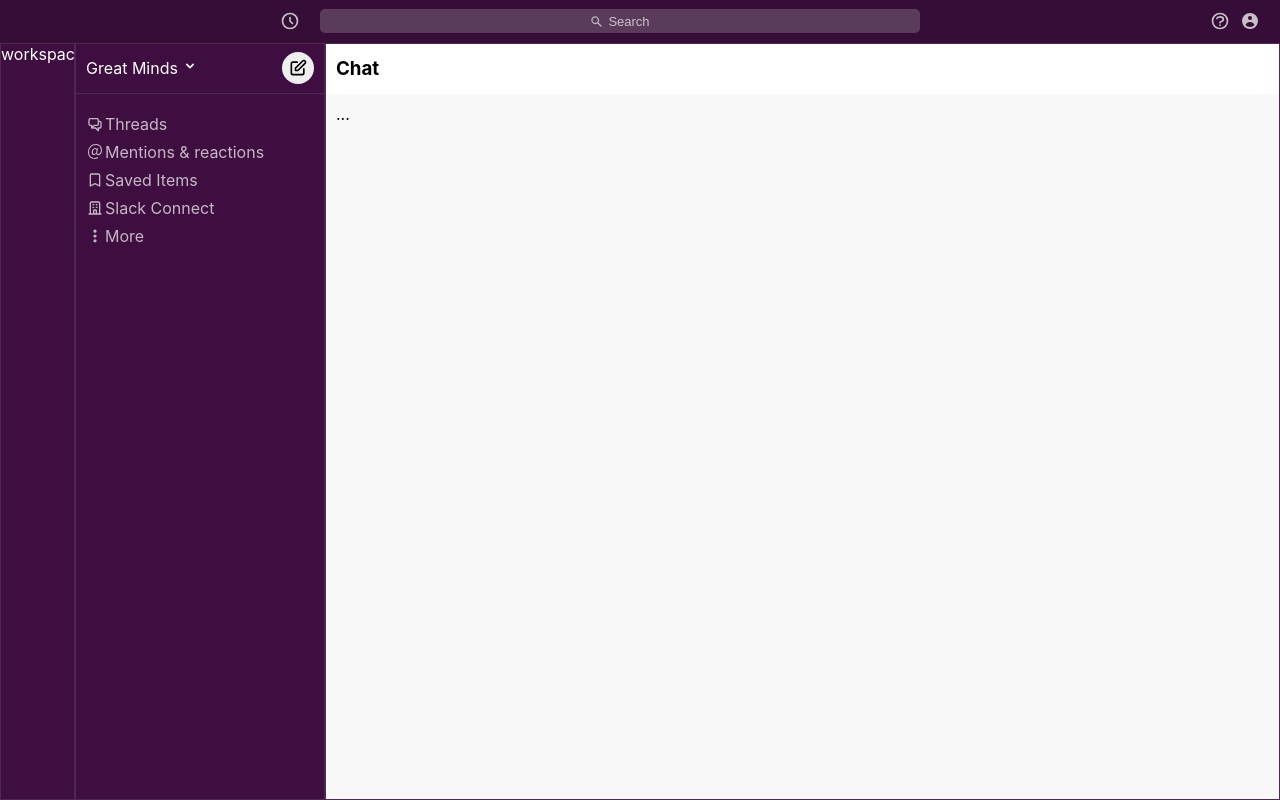
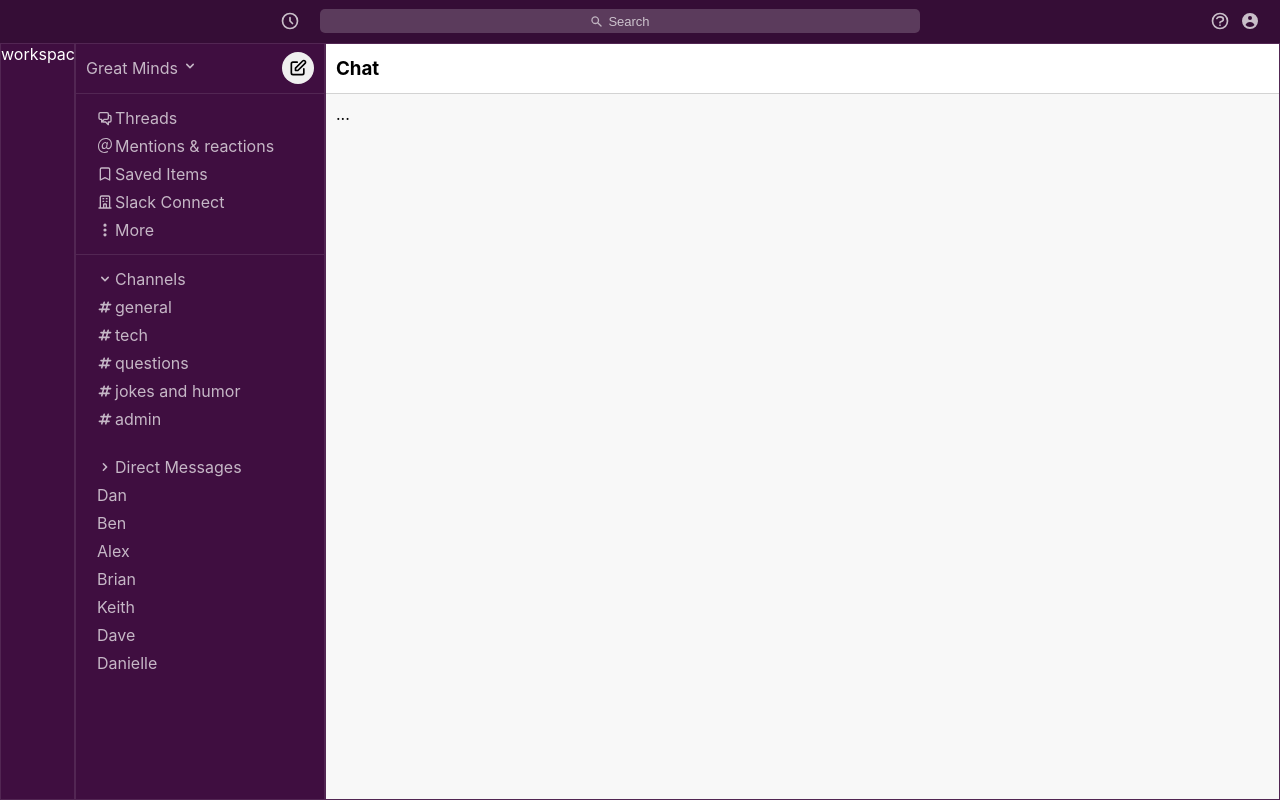
Before and after one commit to daveydee33/slack-recreated, a Next.js app: page /vanilla in a window 1280 px wide. Built offline with nearby package versions, Linux system fonts and the light colour scheme.

Commit message:
add some onClicks, toggles, and names and channel names

```diff
--- a/pages/vanilla.js
+++ b/pages/vanilla.js
@@ -11,10 +11,26 @@
   HiOutlineClock,
   HiOutlineQuestionMarkCircle,
   HiUserCircle,
+  HiChevronRight,
+  HiOutlineChevronRight,
+  HiHashtag,
 } from "react-icons/hi";
 import { GoMention } from "react-icons/go";
+import { useState } from "react";
 
 export default function Vanilla() {
+  const channelNames = [
+    "general",
+    "tech",
+    "questions",
+    "jokes and humor",
+    "admin",
+  ];
+  const names = ["Dan", "Ben", "Alex", "Brian", "Keith", "Dave", "Danielle"];
+  const [isChannelsOpen, setIsChannelsOpen] = useState(true);
+  const [isNamesOpen, setIsNamesOpen] = useState(true);
+  const [panelTitle, setPanelTitle] = useState("Chat");
+
   return (
     <div
       css={css`
@@ -24,6 +40,9 @@
         color: white; // #FFFFFF
         svg {
           cursor: pointer; // just a trick to make them seem like buttons for this UI demo
+        }
+        .button {
+          cursor: pointer;
         }
       `}
     >
@@ -146,7 +165,16 @@
         `}
       >
         <div className={"panel workspaces"}>workspaces</div>
-        <div className={"panel navigation"}>
+        <div
+          className={"panel navigation"}
+          css={css`
+            > div {
+              // styled to apply to all the sections on the names/channels panels
+              padding: 10px;
+              color: rgba(255, 255, 255, 0.7); // color white, opacity 70%
+            }
+          `}
+        >
           <div
             css={css`
               display: flex;
@@ -157,7 +185,6 @@
               justify-content: space-between;
               align-items: center;
               border-bottom: 1px solid rgb(82, 38, 83);
-              padding: 10px;
               &:hover {
                 /* background-color: orange; */
                 background-color: #340e36;
@@ -190,28 +217,19 @@
               <HiOutlinePencilAlt size={"20px"} />
             </button>
           </div>
-
           {/* Navigation section 2 (Threads, Mentions, Saved Items) */}
           <div
             css={css`
-              color: rgba(255, 255, 255, 0.7);
-              padding: 16px 0;
-              /* border-bottom: 1px solid rgb(82, 38, 83); */
               display: flex;
               flex-direction: column;
-              /* gap: 8px; */
+              border-bottom: 1px solid rgb(82, 38, 83);
               div {
-                /* display: flex; */
-                /* align-content: center; */
-                /* height: 28px; */
-                /* line-height: 30px; // or increase the TOP padding/margin */
                 padding: 0 11px;
                 height: 28px;
                 display: flex;
                 align-items: center;
                 cursor: pointer;
                 gap: 2px;
-
                 &:hover {
                   /* background-color: orange; */
                   background-color: #340e36;
@@ -219,23 +237,93 @@
               }
             `}
           >
-            <div>
+            <div onClick={() => setPanelTitle("Threads")}>
               <HiOutlineChatAlt2 /> Threads
             </div>
-            <div>
+            <div onClick={() => setPanelTitle("Mentions & reactions")}>
               <GoMention /> Mentions & reactions
             </div>
-            <div>
+            <div onClick={() => setPanelTitle("Saved Items")}>
               <HiOutlineBookmark /> Saved Items
             </div>
-            <div>
+            <div onClick={() => setPanelTitle("Slack Connect")}>
               <HiOutlineOfficeBuilding /> Slack Connect
             </div>
-            <div>
+            <div onClick={() => setPanelTitle("More")}>
               <HiDotsVertical /> More
             </div>
           </div>
+
+          {/* Channels / Direct Messages */}
+          <div
+            css={css`
+              > div {
+                display: flex;
+                justify-content: flex-start;
+                align-items: center;
+                gap: 2px;
+                padding: 0 11px;
+                height: 28px;
+              }
+              .channel-content {
+                &:hover {
+                  background-color: #340e36;
+                  cursor: pointer;
+                }
+              }
+            `}
+          >
+            <div
+              className="button"
+              onClick={() => setIsChannelsOpen((prev) => !prev)}
+            >
+              {isChannelsOpen ? <HiChevronDown /> : <HiChevronRight />}
+              <span>Channels</span>
+            </div>
+            {/* Individual Channels here */}
+
+            {/* List of Channels */}
+            {isChannelsOpen &&
+              channelNames.map((name) => (
+                <div className="channel-content" key={name}>
+                  <HiHashtag />
+                  {name}
+                </div>
+              ))}
+
+            {/* End list of channels */}
+          </div>
+          <div
+            css={css`
+              > div {
+                display: flex;
+                justify-content: flex-start;
+                align-items: center;
+                gap: 2px;
+                padding: 0 11px;
+                height: 28px;
+              }
+            `}
+          >
+            <div
+              onClick={() => setIsNamesOpen((prev) => !prev)}
+              className="button"
+            >
+              <HiChevronRight />
+              Direct Messages
+            </div>
+
+            {isNamesOpen &&
+              names.map((name) => (
+                <div className="direct-messages-content" key={name}>
+                  {name}
+                </div>
+              ))}
+          </div>
         </div>
+        {/* Channels */}
+
+        {/* Panel Chat */}
         <div
           className={"panel chat"}
           css={css`
@@ -253,9 +341,10 @@
               display: flex;
               justify-content: space-between;
               align-items: center;
+              border-bottom: 1px solid lightgray;
             `}
           >
-            <h3>Chat</h3>
+            <h3>{panelTitle || "Chat"}</h3>
             {/* <span>Icons, etc</span> */}
           </div>
           <div
```
